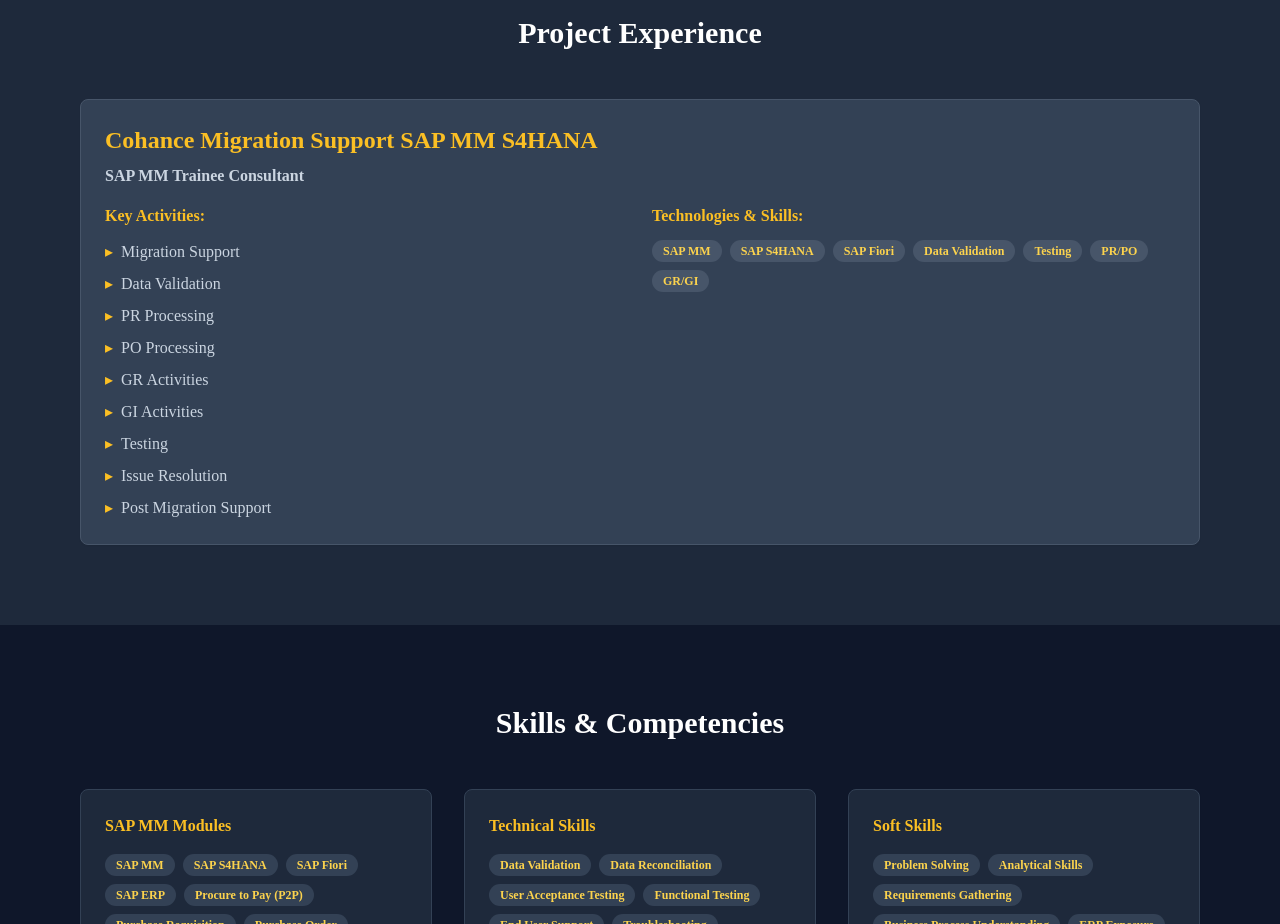
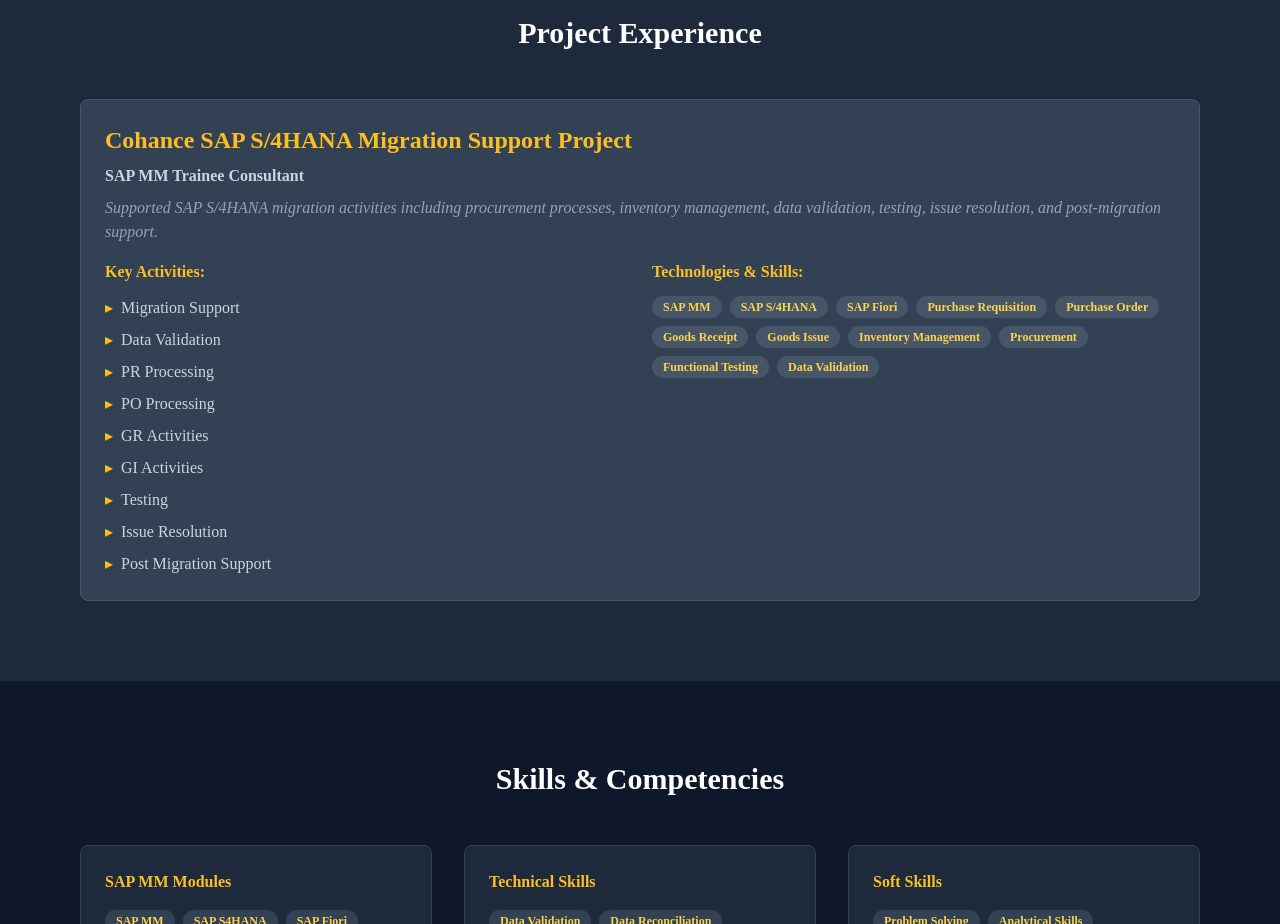
Before and after one commit to nitishchunduru/nitish-portfolio, a Next.js app: page / in a window 1280 px wide. Shown: the part 1060-1984 px from the top of the page. Built offline with nearby package versions, Linux system fonts and the light colour scheme.

Commit message:
feat: update portfolio project details and add migration support description
Co-authored-by: Nitish Chunduru <104509585+nitishchunduru@users.noreply.github.com>

```diff
--- a/page.tsx
+++ b/page.tsx
@@ -810,8 +810,9 @@ export default function Portfolio() {
           <div className="grid md:grid-cols-1 gap-8">
             <Card className="bg-slate-700 border-slate-600">
               <CardContent className="p-6">
-                <h3 className="text-2xl font-bold text-amber-400 mb-2">Cohance Migration Support SAP MM S4HANA</h3>
-                <p className="font-semibold text-slate-300 mb-4">SAP MM Trainee Consultant</p>
+                <h3 className="text-2xl font-bold text-amber-400 mb-2">Cohance SAP S/4HANA Migration Support Project</h3>
+                <p className="font-semibold text-slate-300 mb-2">SAP MM Trainee Consultant</p>
+                <p className="text-slate-400 mb-4 italic">Supported SAP S/4HANA migration activities including procurement processes, inventory management, data validation, testing, issue resolution, and post-migration support.</p>
                 <div className="grid md:grid-cols-2 gap-6">
                   <div>
                     <p className="font-bold text-amber-400 mb-3">Key Activities:</p>
@@ -857,7 +858,7 @@ export default function Portfolio() {
                   <div>
                     <p className="font-bold text-amber-400 mb-3">Technologies & Skills:</p>
                     <div className="flex flex-wrap gap-2">
-                      {['SAP MM', 'SAP S4HANA', 'SAP Fiori', 'Data Validation', 'Testing', 'PR/PO', 'GR/GI'].map(
+                      {['SAP MM', 'SAP S/4HANA', 'SAP Fiori', 'Purchase Requisition', 'Purchase Order', 'Goods Receipt', 'Goods Issue', 'Inventory Management', 'Procurement', 'Functional Testing', 'Data Validation'].map(
                         (skill, i) => (
                           <Badge key={i} className="bg-slate-600 text-amber-300 hover:bg-slate-500">
                             {skill}
```
